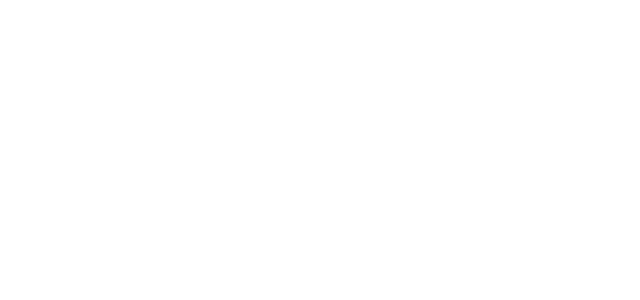
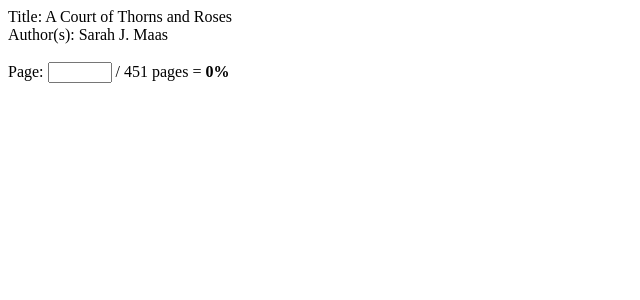
Before and after one commit to BBPTimer/pagefinder, a React (Vite) app: page / in a window 1280 px wide. Shown: the top 300 px of the page, without its empty margins (0-640 px from the left). Built offline with nearby package versions, Linux system fonts and the light colour scheme.

Commit message:
Created rudimentary calculator using dummy data

```diff
--- a/src/App.jsx
+++ b/src/App.jsx
@@ -1,11 +1,15 @@
-import './App.css'
+import "./App.css";
+import BookInfo from "./components/BookInfo";
+import Calculator from "./components/Calculator";
 
 function App() {
-
   return (
     <>
+      <BookInfo />
+      <br /><br />
+      <Calculator />
     </>
-  )
+  );
 }
 
-export default App
+export default App;
--- /dev/null
+++ b/src/classes/Book.js
@@ -0,0 +1,10 @@
+export default class Book {
+  constructor(id, title, authors, isbn, pageCount, thumbnail) {
+    this.id = id;
+    this.title = title;
+    this.authors = authors;
+    this.isbn = isbn;
+    this.pageCount = pageCount;
+    this.thumbnail = thumbnail;
+  }
+}
--- /dev/null
+++ b/src/components/BookInfo.jsx
@@ -0,0 +1,22 @@
+import Book from "../classes/Book";
+
+const BookInfo = () => {
+  const book = new Book(
+    "VswAEAAAQBAJ",
+    "A Court of Thorns and Roses",
+    ["Sarah J. Maas"],
+    9781526634245,
+    451,
+    "http://books.google.com/books/content?id=VswAEAAAQBAJ&printsec=frontcover&img=1&zoom=1&edge=curl&source=gbs_api"
+  );
+
+  return (
+    <>
+      Title: {book.title}
+      <br />
+      Author(s): {book.authors}
+    </>
+  );
+};
+
+export default BookInfo;
--- /dev/null
+++ b/src/components/Calculator.jsx
@@ -0,0 +1,72 @@
+import { useState } from "react";
+import Book from "../classes/Book";
+
+const Calculator = () => {
+  const [pages, setPages] = useState("");
+  const [percent, setPercent] = useState(0);
+
+  const book = new Book(
+    "VswAEAAAQBAJ",
+    "A Court of Thorns and Roses",
+    ["Sarah J. Maas"],
+    9781526634245,
+    451,
+    "http://books.google.com/books/content?id=VswAEAAAQBAJ&printsec=frontcover&img=1&zoom=1&edge=curl&source=gbs_api"
+  );
+
+  const reset = () => {
+    setPages("");
+    setPercent(0);
+  };
+
+  const calculatePercent = (event) => {
+    const pages = Math.round(event.target.value);
+
+    console.log(pages);
+
+    if (!pages) {
+      reset();
+      alert("Please enter numerical value");
+      return;
+    }
+
+    if (pages < 0) {
+      reset();
+      alert("Please enter value greater than 0");
+      return;
+    }
+
+    if (pages > book.pageCount) {
+      reset();
+      alert("Please enter value less than " + book.pageCount);
+      return;
+    }
+
+    setPages(pages);
+    setPercent(Math.round((pages / book.pageCount) * 100));
+  };
+
+  return (
+    <>
+      <label htmlFor="page">Page: </label>
+      <input
+        type="number"
+        id="page"
+        name="page"
+        min="0"
+        max={book.pageCount}
+        value={pages}
+        onChange={calculatePercent}
+      />
+      {" / "}
+      {book.pageCount}
+      {" pages = "}
+      <b>
+        {percent}
+        {"%"}
+      </b>
+    </>
+  );
+};
+
+export default Calculator;
```
